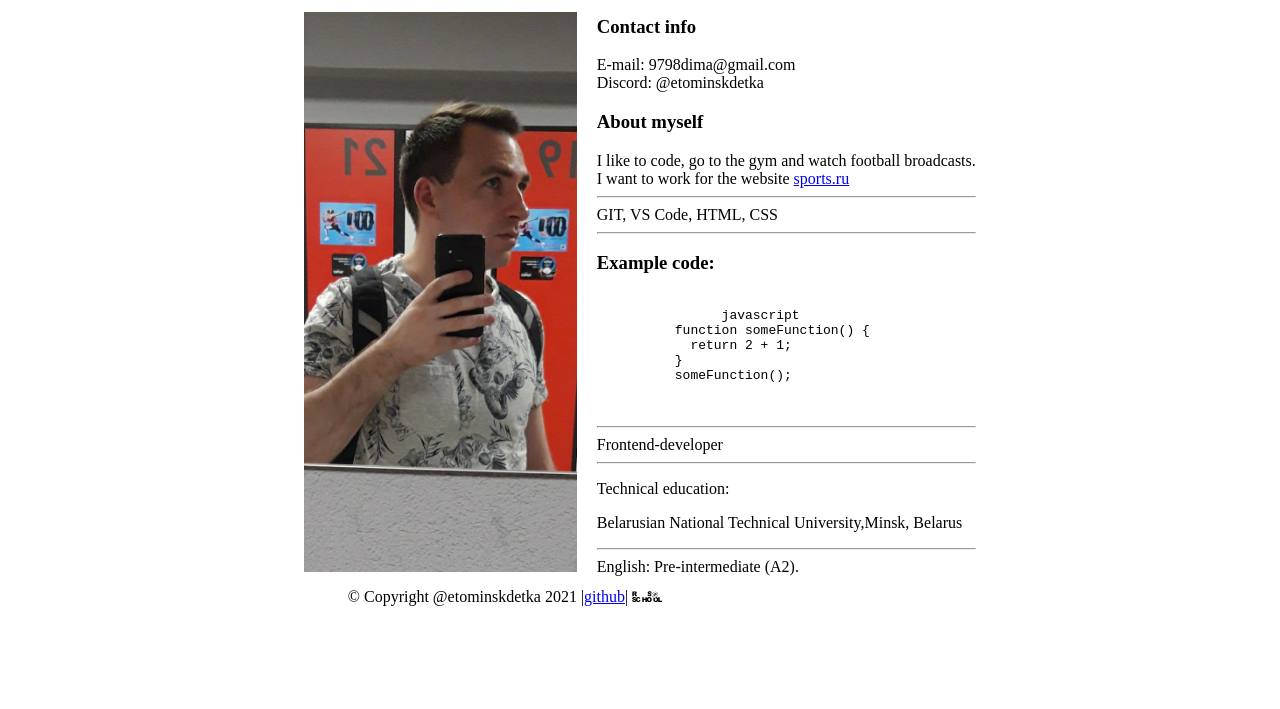
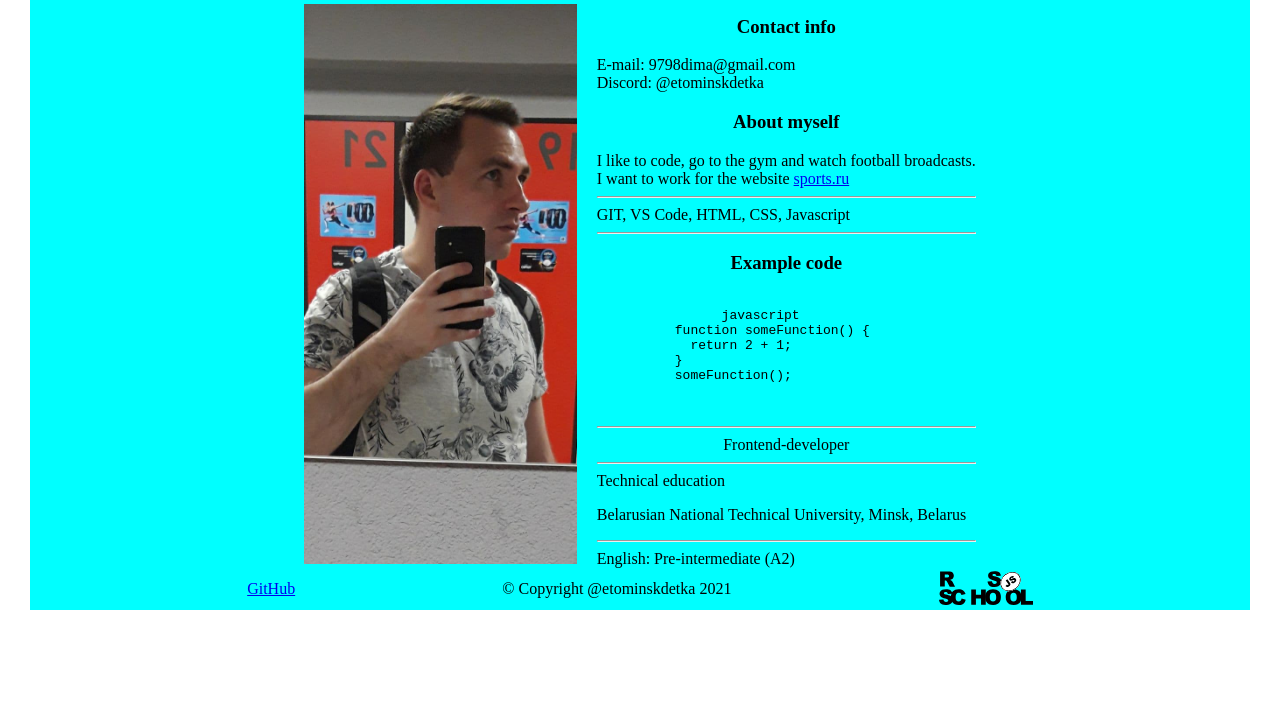
Before and after one commit to etominskdetka/practice-cv, a plain HTML site: page index.html in a window 1280 px wide. Shown: the part 91-800 px from the top of the page. Drawn offline with Linux system fonts and the light colour scheme.

Commit message:
add adaptability

```diff
--- a/index.html
+++ b/index.html
@@ -9,17 +9,17 @@
   </head>
   <body>
     <div class="container">
-      <div class="header">
-        <h1 align="center">Kuzmiankou Dzmitryi</h1>
-      </div>
+      <header class="header">
+        <h1>Kuzmiankou Dzmitryi</h1>
+      </header>
       <div class="block">
         <div class="sidebar">
           <img src="etoMinskDetka.jpg" alt="etoMinskDetka" />
         </div>
         <div class="content">
-          <h3>Contact info</h3>
+          <h3 class="subtitle">Contact info</h3>
           <p>E-mail: 9798dima@gmail.com<br />Discord: @etominskdetka</p>
-          <h3>About myself</h3>
+          <h3 class="subtitle">About myself</h3>
           <section class="section">
             I like to code, go to the gym and watch football broadcasts.<br />
             I want to work for the website
@@ -28,10 +28,10 @@
             >
           </section>
           <hr />
-          <section class="section">GIT, VS Code, HTML, CSS</section>
+          <section class="section">GIT, VS Code, HTML, CSS, Javascript</section>
           <hr />
           <section class="section">
-            <h3>Example code:</h3>
+            <h3 class="subtitle">Example code</h3>
             <pre>
             <code>
                 javascript
@@ -43,22 +43,26 @@
         </pre>
           </section>
           <hr />
-          <section class="section">Frontend-developer</section>
+          <section class="section section1">Frontend-developer</section>
           <hr />
           <section class="section">
-            <p>Technical education:</p>
-            <p>Belarusian National Technical University,Minsk, Belarus</p>
+            Technical education
+            <p>Belarusian National Technical University, Minsk, Belarus</p>
           </section>
           <hr />
-          <section class="section">English: Pre-intermediate (A2).</section>
+          <section class="section">English: Pre-intermediate (A2)</section>
         </div>
       </div>
       <footer class="footer">
-        © Copyright @etominskdetka 2021 |
-        <a href="https://github.com/etominskdetka">github</a>
-        |&nbsp
-        <a href="https://rs.school/js/"
-          ><img src="rs_school_js.svg" width="10%"
+        <a
+          href="https://github.com/etominskdetka"
+          title="github etominskdetka"
+          target="_blank"
+          >GitHub</a
+        >
+        <p>© Copyright @etominskdetka 2021</p>
+        <a href="https://rs.school/js/" title="rss" target="_blank"
+          ><img src="rs_school_js.svg" height="35px"
         /></a>
       </footer>
     </div>
--- a/style.css
+++ b/style.css
@@ -1,11 +1,12 @@
 .container {
-  margin: 0px auto;
+  margin: 0 auto;
   padding: 0 10px;
   max-width: 1200px;
   min-height: 100%;
   overflow: hidden;
   display: flex;
   flex-direction: column;
+  background-color: cyan;
 }
 
 @media (max-width: 1200px) {
@@ -35,6 +36,7 @@
 }
 
 .header {
+  text-align: center;
 }
 
 .sidebar {
@@ -46,17 +48,21 @@
 }
 
 img {
-  /* max-width: 300px;*/
   max-height: 560px;
 }
 
 .footer {
   display: flex;
   height: 42px;
-  justify-content: center;
+  justify-content: space-evenly;
   align-items: center;
+  font-size: 16px;
 }
 
-#Layer_1 {
-  width: 35px;
+.subtitle {
+    text-align: center;
 }
+
+.section1 {
+    text-align:center
+}
```
